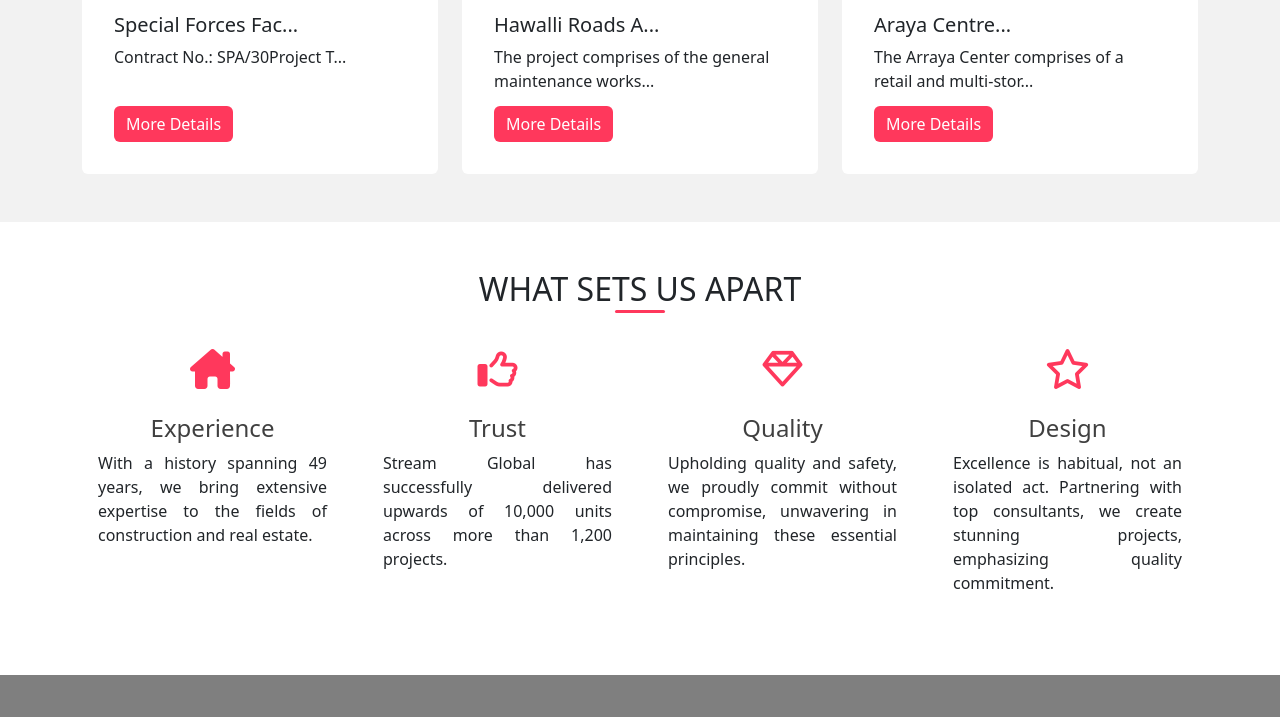
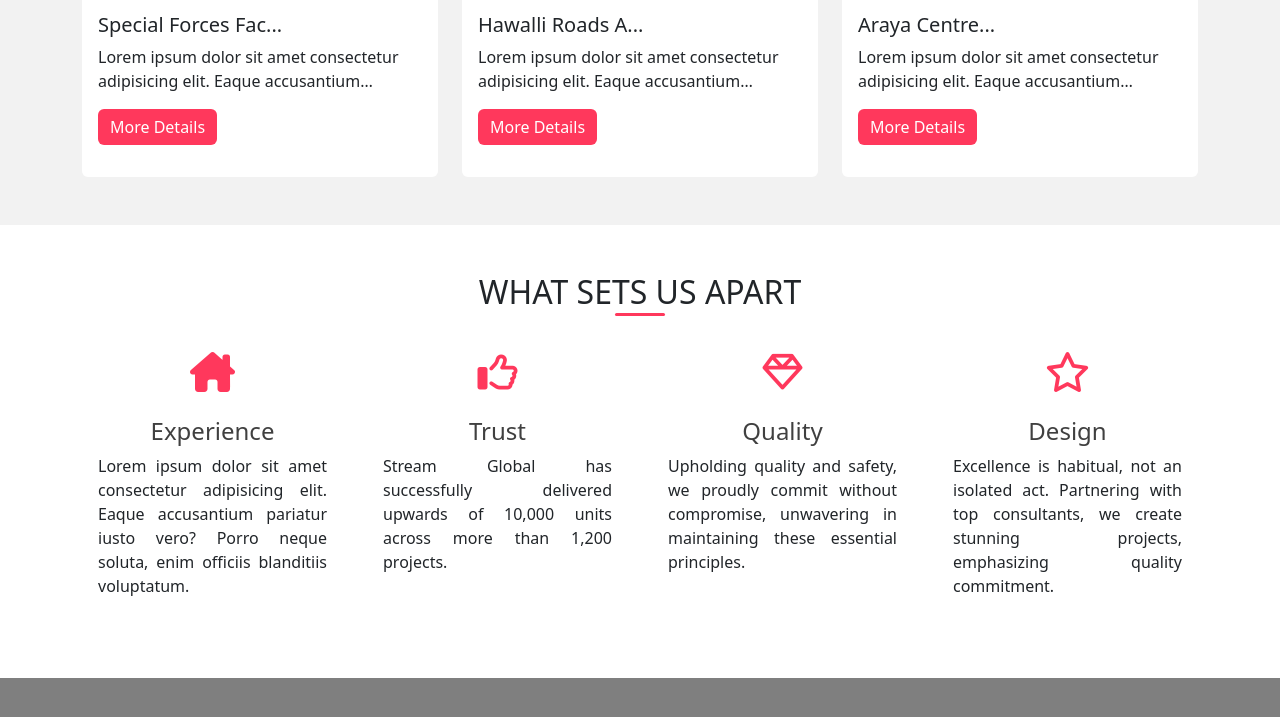
Before and after one commit to MustakAhmedKafy/RealEstate, a plain HTML site: page index.html in a window 1280 px wide. Shown: the part 1350-2067 px from the top of the page. Drawn offline with nearby package versions, Linux system fonts and the light colour scheme.

Commit message:
words limit done

```diff
--- a/index.html
+++ b/index.html
@@ -225,8 +225,7 @@
               <div class="input-group mb-3 border rounded">
                 <span class="input-group-text bg-transparent p-0 ps-2" id="basic-addon1"><i
                     class="fa-solid fa-house-chimney"></i></span>
-                <select class="form-select ps-1" aria-label="Default select example"
-                  aria-describedby="basic-addon1">
+                <select class="form-select ps-1" aria-label="Default select example" aria-describedby="basic-addon1">
                   <option selected>Property Status</option>
                   <option value="1">For Sale</option>
                   <option value="2">For Rent</option>
@@ -238,8 +237,7 @@
               <div class="input-group mb-3 border rounded">
                 <span class="input-group-text bg-transparent p-0 ps-2" id="basic-addon2"><i
                     class="fa-solid fa-bed"></i></span>
-                <select class="form-select ps-1" aria-label="Default select example"
-                  aria-describedby="basic-addon2">
+                <select class="form-select ps-1" aria-label="Default select example" aria-describedby="basic-addon2">
                   <option selected>Bedrooms</option>
                   <option value="1">1</option>
                   <option value="2">2</option>
@@ -253,8 +251,7 @@
               <div class="input-group mb-3 border rounded">
                 <span class="input-group-text  bg-transparent p-0 ps-2" id="basic-addon3"><i
                     class="fa-solid fa-bath"></i></span>
-                <select class="form-select  ps-1" aria-label="Default select example"
-                  aria-describedby="basic-addon3">
+                <select class="form-select  ps-1" aria-label="Default select example" aria-describedby="basic-addon3">
                   <option selected>Bathrooms</option>
                   <option value="1">1</option>
                   <option value="2">2</option>
@@ -337,9 +334,10 @@
           <div class="card border-0 p-3 bg-white">
             <h5 class="pb-2">Construction Sector</h5>
             <img class="card-img-top" src="assets/img/sector-img-1.jpg" alt="Card image cap">
-            <div class="card-body">
+            <div class="card-body px-0">
               <h5 class="card-title">Special Forces Fac...</h5>
-              <p class="card-text">Contract No.: SPA/30Project T...</p>
+              <p class="card-text">Lorem ipsum dolor sit amet consectetur adipisicing elit. Eaque accusantium pariatur
+                iusto vero porro neque soluta, enim officiis blanditiis voluptatum.</p>
               <a href="#" class="btn btn-primary">More Details</a>
             </div>
           </div>
@@ -348,9 +346,10 @@
           <div class="card border-0 p-3 bg-white">
             <h5 class="pb-2">Infra & Roads Sector</h5>
             <img class="card-img-top" src="assets/img/sector-img-4.jpg" alt="Card image cap">
-            <div class="card-body">
+            <div class="card-body px-0">
               <h5 class="card-title">Hawalli Roads A...</h5>
-              <p class="card-text">The project comprises of the general maintenance works...</p>
+              <p class="card-text">Lorem ipsum dolor sit amet consectetur adipisicing elit. Eaque accusantium pariatur
+                iusto vero porro neque soluta, enim officiis blanditiis voluptatum.</p>
               <a href="#" class="btn btn-primary">More Details</a>
             </div>
           </div>
@@ -360,9 +359,10 @@
           <div class="card border-0 p-3 bg-white">
             <h5 class="pb-2">Prefab Factories Sector</h5>
             <img class="card-img-top" src="assets/img/sector-img-3.jpg" alt="Card image cap">
-            <div class="card-body">
+            <div class="card-body px-0">
               <h5 class="card-title">Araya Centre...</h5>
-              <p class="card-text">The Arraya Center comprises of a retail and multi-stor...</p>
+              <p class="card-text">Lorem ipsum dolor sit amet consectetur adipisicing elit. Eaque accusantium pariatur
+                iusto vero porro neque soluta, enim officiis blanditiis voluptatum.</p>
               <a href="#" class="btn btn-primary">More Details</a>
             </div>
           </div>
@@ -370,6 +370,8 @@
       </div>
     </div>
   </section>
+
+
 
   <!-- our experience -->
   <section class="experience py-5">
@@ -382,9 +384,8 @@
           <div class="rounded p-3">
             <p class="text-center"><i class="fas fa-house-chimney animated-icon"></i></p>
             <h4 class="text-center mt-4">Experience</h4>
-            <p class="text-justify">
-              With a history spanning 49 years, we bring extensive expertise to the fields of construction and real
-              estate.</p>
+            <p class="card-text">Lorem ipsum dolor sit amet consectetur adipisicing elit. Eaque accusantium pariatur
+              iusto vero? Porro neque soluta, enim officiis blanditiis voluptatum.</p>
           </div>
         </div>
         <div class="col-md-6 col-lg-3 col-sm-12 mt-3">
--- a/scss/main.scss
+++ b/scss/main.scss
@@ -336,7 +336,7 @@ header {
 
   .advance-search .fa-solid {
     color: $primary;
-    font-size: 14px;
+    font-size: 20px;
   }
 
   .form-range::-webkit-slider-thumb {
@@ -369,7 +369,12 @@ header {
   }
 
   .card-text {
-    height: 45px;
+    display: -webkit-box;
+    -webkit-box-orient: vertical;
+    -webkit-line-clamp: 2;
+    /* Limit to 2 lines */
+    overflow: hidden;
+
   }
 }
 
```
Also changed, not shown: assets/css/main.css, 1 other file.
